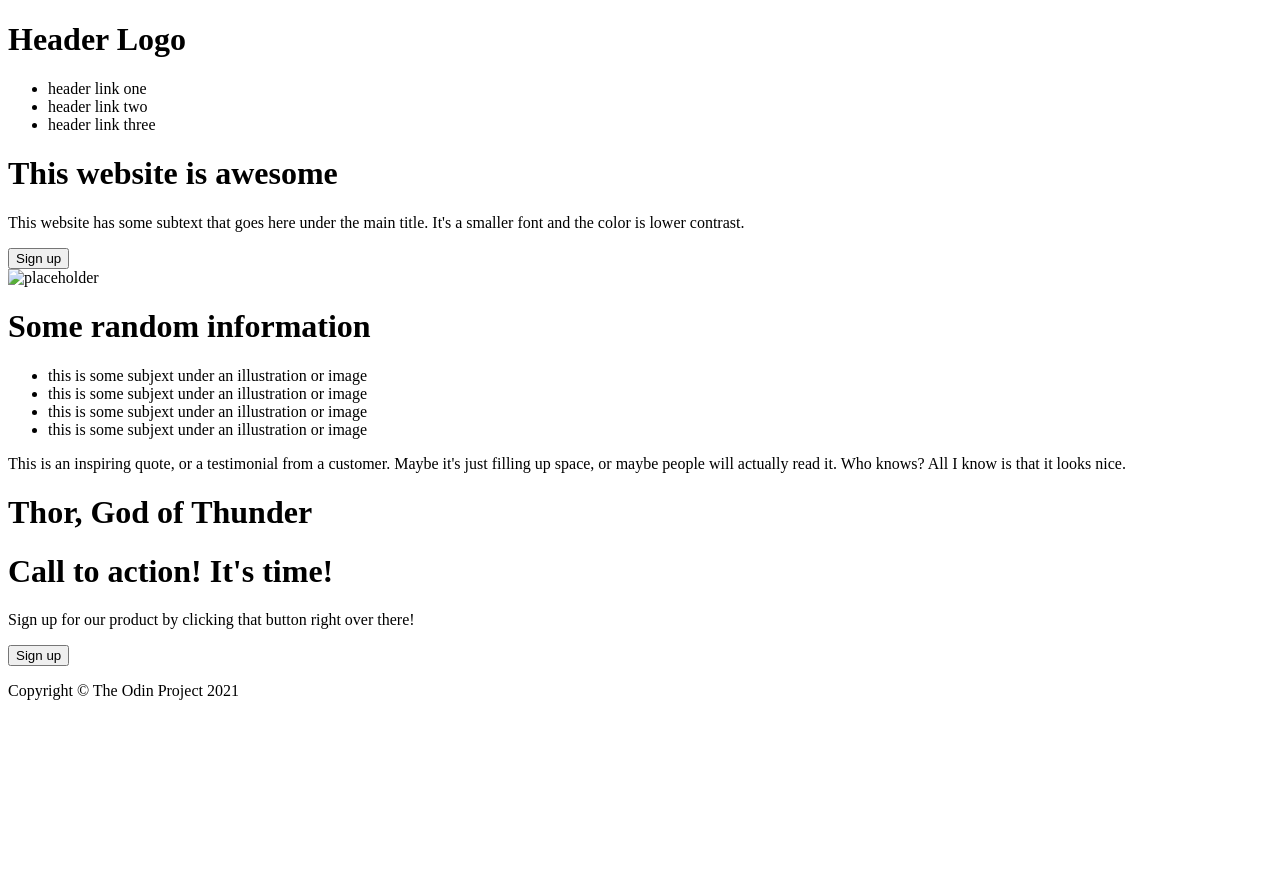
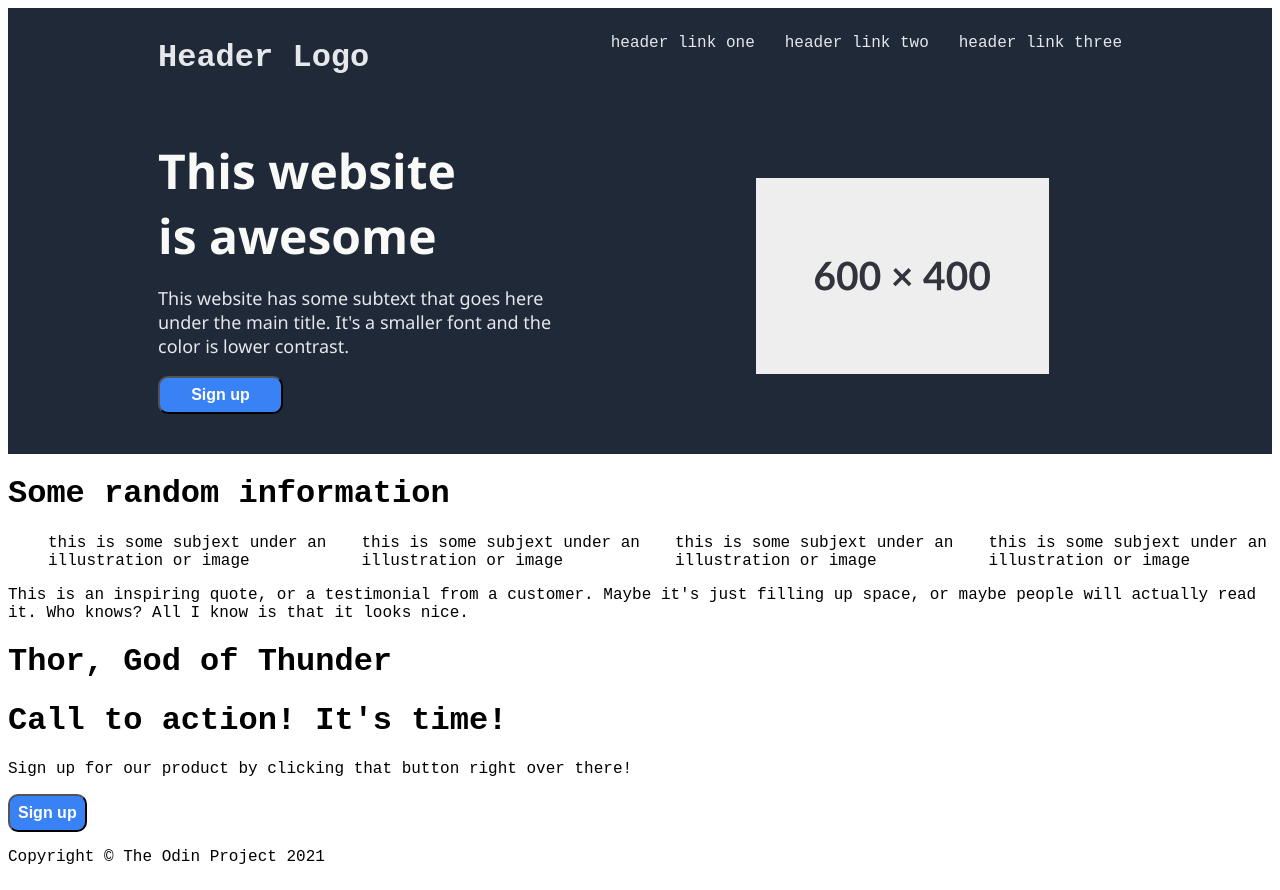
Before and after one commit to CatoDelta/Landing-Page, a plain HTML site: page index.html in a window 1280 px wide. Before the commit the page ends 800 px from the top, so only its background shows below. Drawn offline with Linux system fonts and the light colour scheme.

Commit message:
Format header and content-1 to match prompt

```diff
--- a/index.html
+++ b/index.html
@@ -8,21 +8,27 @@
 </head>
 <body>
     <div class="landing-page">
+        <div class="blue">
             <div class="header">
                 <h1>Header Logo</h1>
-        </div>
+                <div>
                     <ul>
                         <li>header link one</li>
                         <li>header link two</li>
                         <li>header link three</li>
                     </ul>
+                </div>
+            </div>
             <div class="content-1">
                 <div class="content-1-left">
-                <h1>This website is awesome</h1>
-                <p>This website has some subtext that goes here under the main title. It's a smaller font and the color is lower contrast.</p>
-                <button>Sign up</button>
+                    <h1 class="hero-text">This website is awesome</h1>
+                    <p class="subtext">This website has some subtext that goes here under the main title. It's a smaller font and the color is lower contrast.</p>
+                    <button class="signup">Sign up</button>
                 </div>
-            <img src="./images/placeholder.svg" alt="placeholder">
+                <div>
+                    <img src="./images/placeholder.svg" alt="placeholder" class="placeholder">
+                </div>
+            </div>
         </div>
         <div class="content-2">
             <h1>Some random information</h1>
--- a/style.css
+++ b/style.css
@@ -0,0 +1,93 @@
+body {
+    display: flex;
+    flex-direction: column;
+    align-items: center;
+    justify-content: center;
+    font-family: 'Courier New', Courier, monospace;
+    max-width: 3000px;
+}
+
+.blue {
+    display: flex;
+    flex-direction: column;
+    padding-right: 150px;
+    padding-left: 150px;
+    background-color: #1F2937;
+}
+
+.header {
+    display: flex;
+    flex-direction: row;
+    justify-content: space-between;
+    background-color: #1F2937;
+    color: #E5E7EB;
+    padding-top: 10px;
+}
+
+h1 .header {
+    font-size: 24px;
+    colour: #F9FAF8
+}
+
+ul {
+    list-style-type: none;
+    display: flex;
+    gap: 30px;
+    font-family:
+    font-size: 18px;
+}
+
+.content-1 {
+    display: flex;
+    align-items: center;
+    justify-content: space-between;
+    background-color: #1F2937;
+    font-family:'Segoe UI', Tahoma, Geneva, Verdana, sans-serif;
+    padding-bottom: 40px;
+    padding-top: 40px;
+}
+
+.content-1-left {
+    display: flex;
+    flex-direction: column;
+    color: white;
+}
+
+.hero-text {
+    font-size: 48px;
+    font-weight: extra-bold;
+    color: #F9FAF8;
+    flex-basis: 100%;
+    width: 300px;
+    margin: 0;
+}
+
+.subtext {
+    display: flex;
+    justify content: flex-start;
+    flex-wrap: wrap;
+    font-size: 18px;
+    color: #E5E7EB;
+    width: 70%;
+}
+
+button {
+    background-color: #3882F6;
+    display: flex;
+    max-width: 125px;
+    color: white;
+    font-weight: bolder;
+    font-size: medium;
+    border-radius: 10px;
+    outline: none;
+    justify-content: center;
+    padding: 8px;
+    text-wrap: nowrap;
+}
+
+.placeholder {
+    display: flex;
+    justify-content: flex-end;
+    align-items: flex-end;
+    width: 80%;
+}
```
Also changed, not shown: images/placeholder.svg (added). Lines whose indentation alone changed are shown as unchanged.
